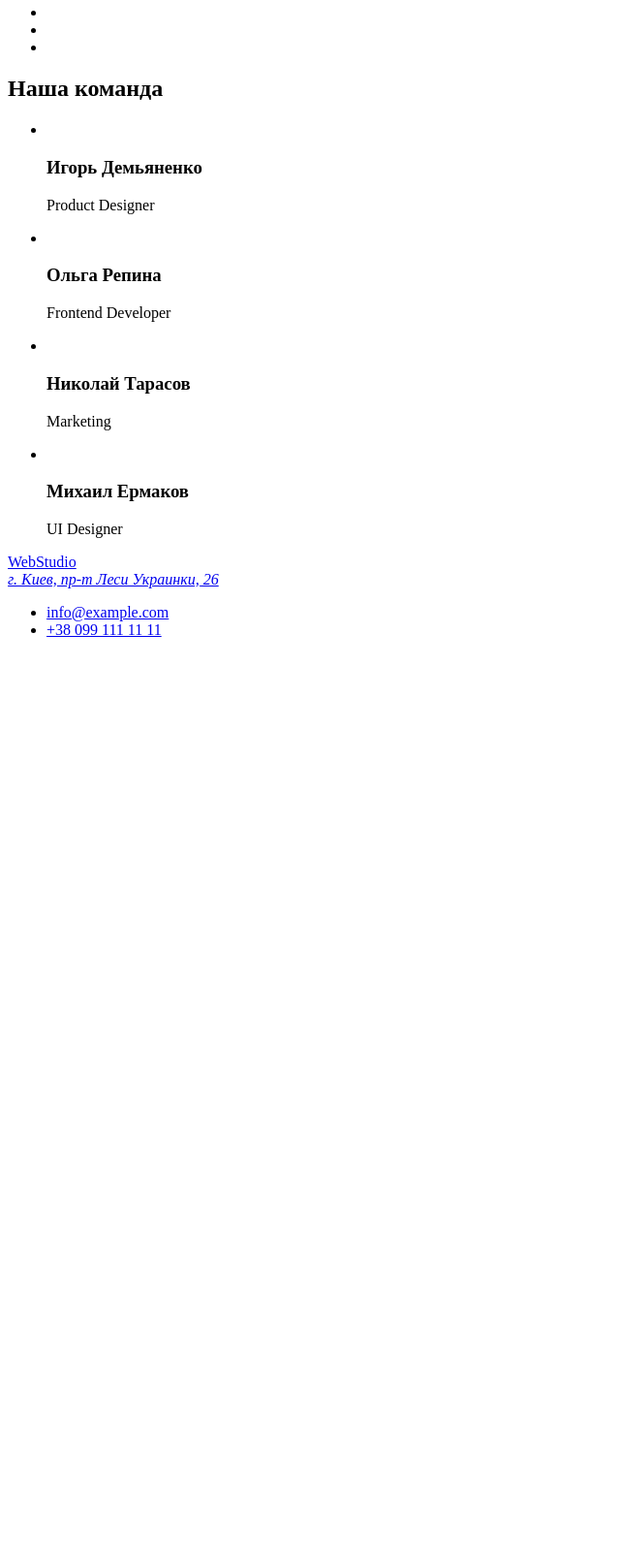
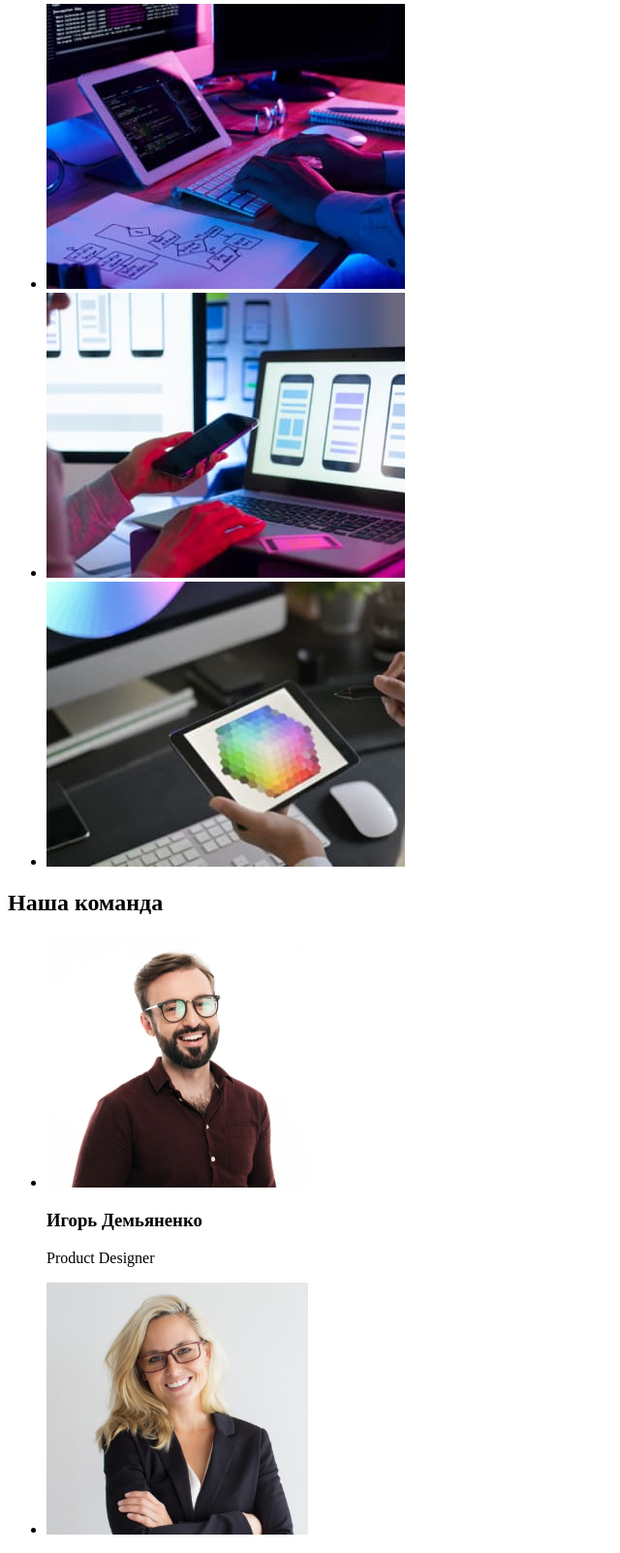
Before and after one commit to Drapei-Denis/goit-markup-hw-01, a plain HTML site: page index.html in a window 1280 px wide. Shown: the part 587-2189 px from the top of the page at 97% size, without its empty margins (0-640 px from the left). Before the commit the page ends 1262 px from the top, so only its background shows below. Drawn offline with Linux system fonts and the light colour scheme; the site is published under a folder, as on GitHub Pages, so addresses that start at the root find nothing.

Commit message:
Update index.html

```diff
--- a/index.html
+++ b/index.html
@@ -59,37 +59,37 @@
         <section>
             <h2>Чем мы занимаемся</h2>
             <ul>
-                <li><img src="/images/box1.jpg" alt="" width="370"></li>
-                <li><img src="/images/box2.jpg" alt="" width="370"></li>
-                <li><img src="/images/box3.jpg" alt="" width="370"></li>
+                <li><img src="./images/box1.jpg" alt="" width="370"></li>
+                <li><img src="./images/box2.jpg" alt="" width="370"></li>
+                <li><img src="./images/box3.jpg" alt="" width="370"></li>
             </ul>
         </section>
         <section>
             <h2>Наша команда</h2>
             <ul>
                 <li>
-                    <img src="/images/team1.jpg" alt="" width="270">
+                    <img src="./images/team1.jpg" alt="" width="270">
                     <div>
                         <h3>Игорь Демьяненко</h3>
                         <p>Product Designer</p>
                     </div>
                 </li>
                 <li>
-                    <img src="/images/team2.jpg" alt="" width="270">
+                    <img src="./images/team2.jpg" alt="" width="270">
                     <div>
                         <h3>Ольга Репина</h3>
                         <p>Frontend Developer</p>
                     </div>
                 </li>
                 <li>
-                    <img src="/images/team3.jpg" alt="" width="270">
+                    <img src="./images/team3.jpg" alt="" width="270">
                     <div>
                         <h3>Николай Тарасов</h3>
                         <p>Marketing</p>
                     </div>
                 </li>
                 <li>
-                    <img src="/images/team4.jpg" alt="" width="270">
+                    <img src="./images/team4.jpg" alt="" width="270">
                     <div>
                         <h3>Михаил Ермаков</h3>
                         <p>UI Designer</p>
```
